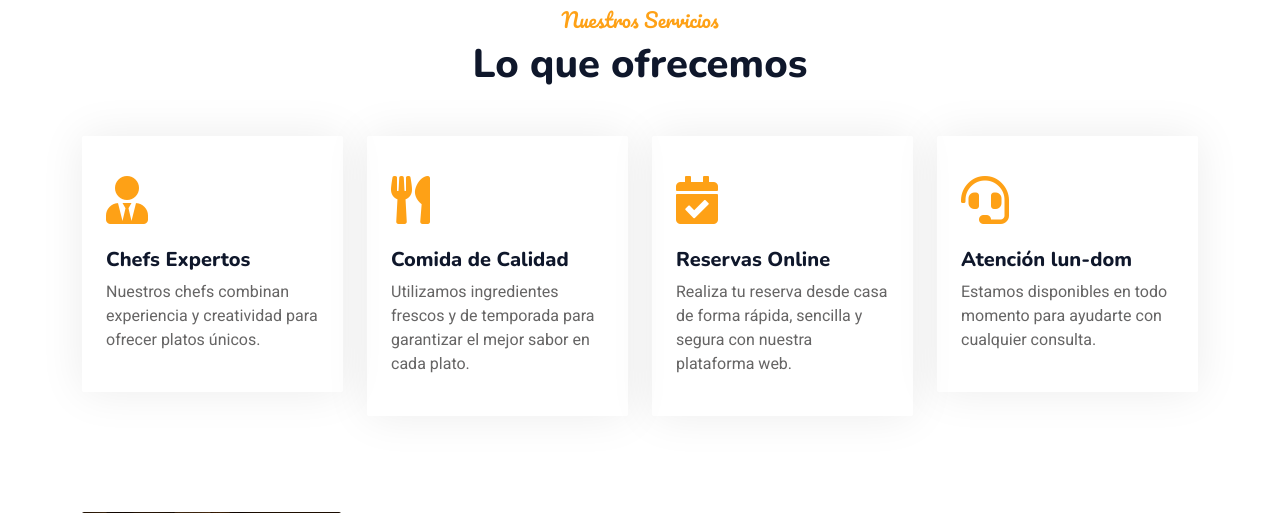
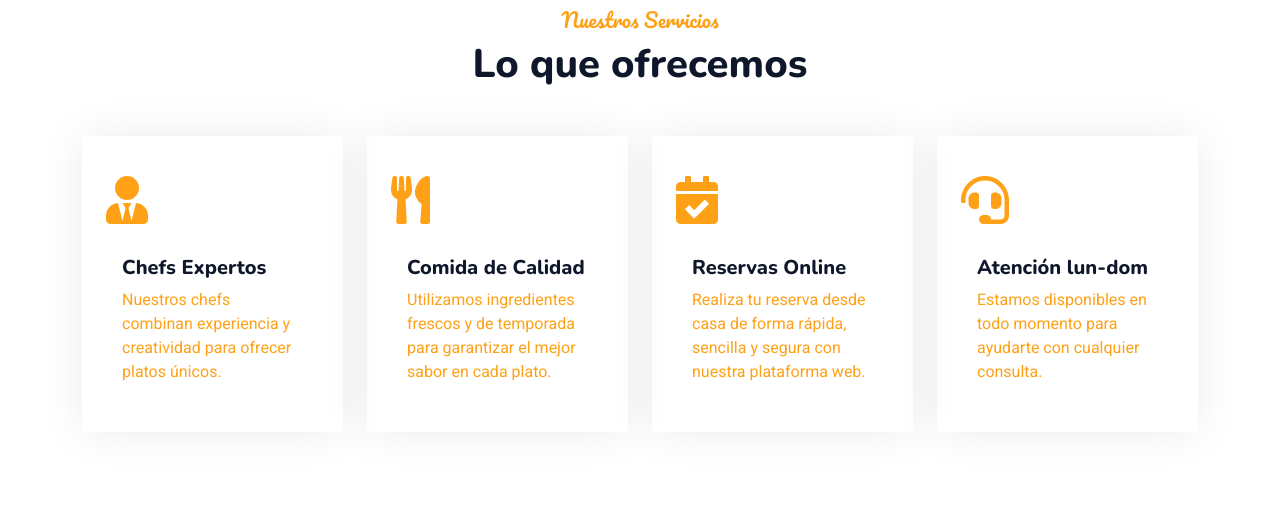
Before and after one commit to elbin2899/RestaurantProyecto, a PHP site: page /restaurantProyecto/ in a window 1280 px wide. Shown: the part 910-1423 px from the top of the page. Run offline with PHP 8.4, Linux system fonts and the light colour scheme; some libraries are stand-ins or nearby versions.

Commit message:
Update service_seccion.php
cambio de la seccion servicio convirtiendolo en botones que llevan a cada seccion

```diff
--- a/seccion/service_seccion.php
+++ b/seccion/service_seccion.php
@@ -11,8 +11,11 @@
                     <div class="service-item rounded pt-3">
                         <div class="p-4">
                             <i class="fa fa-3x fa-user-tie text-primary mb-4"></i>
+                            <a href="index.php#team"
+                                class="nav-item nav-link <?php if($currentPage == 'team.php') echo 'active'; ?>">
                                 <h5>Chefs Expertos</h5>
                                 <p>Nuestros chefs combinan experiencia y creatividad para ofrecer platos únicos.</p>
+                            </a>
                         </div>
                     </div>
                 </div>
@@ -20,8 +23,12 @@
                     <div class="service-item rounded pt-3">
                         <div class="p-4">
                             <i class="fa fa-3x fa-utensils text-primary mb-4"></i>
+                            <a href="index.php#menu"
+                                class="nav-item nav-link <?php if($currentPage == 'menu.php') echo 'active'; ?>">
                                 <h5>Comida de Calidad</h5>
-                        <p>Utilizamos ingredientes frescos y de temporada para garantizar el mejor sabor en cada plato.</p>
+                                <p>Utilizamos ingredientes frescos y de temporada para garantizar el mejor sabor en cada
+                                    plato.</p>
+                            </a>
                         </div>
                     </div>
                 </div>
@@ -29,8 +36,13 @@
                     <div class="service-item rounded pt-3">
                         <div class="p-4">
                             <i class="fa fa-3x fa-calendar-check text-primary mb-4"></i>
+                            <a href="index.php#booking"
+                                class="nav-item nav-link <?php if($currentPage == 'booking.php') echo 'active'; ?>">
                                 <h5>Reservas Online</h5>
-                        <p>Realiza tu reserva desde casa de forma rápida, sencilla y segura con nuestra plataforma web.</p>
+                                <p>Realiza tu reserva desde casa de forma rápida, sencilla y segura con nuestra
+                                    plataforma
+                                    web.</p>
+                            </a>
                         </div>
                     </div>
                 </div>
@@ -38,8 +50,11 @@
                     <div class="service-item rounded pt-3">
                         <div class="p-4">
                             <i class="fa fa-3x fa-headset text-primary mb-4"></i>
+                            <a href="contact.php"
+                                class="nav-item nav-link <?php if($currentPage == 'contact.php') echo 'active'; ?>">
                                 <h5>Atención lun-dom</h5>
                                 <p>Estamos disponibles en todo momento para ayudarte con cualquier consulta.</p>
+                            </a>
                         </div>
                     </div>
                 </div>
```
Lines whose indentation alone changed are shown as unchanged.
